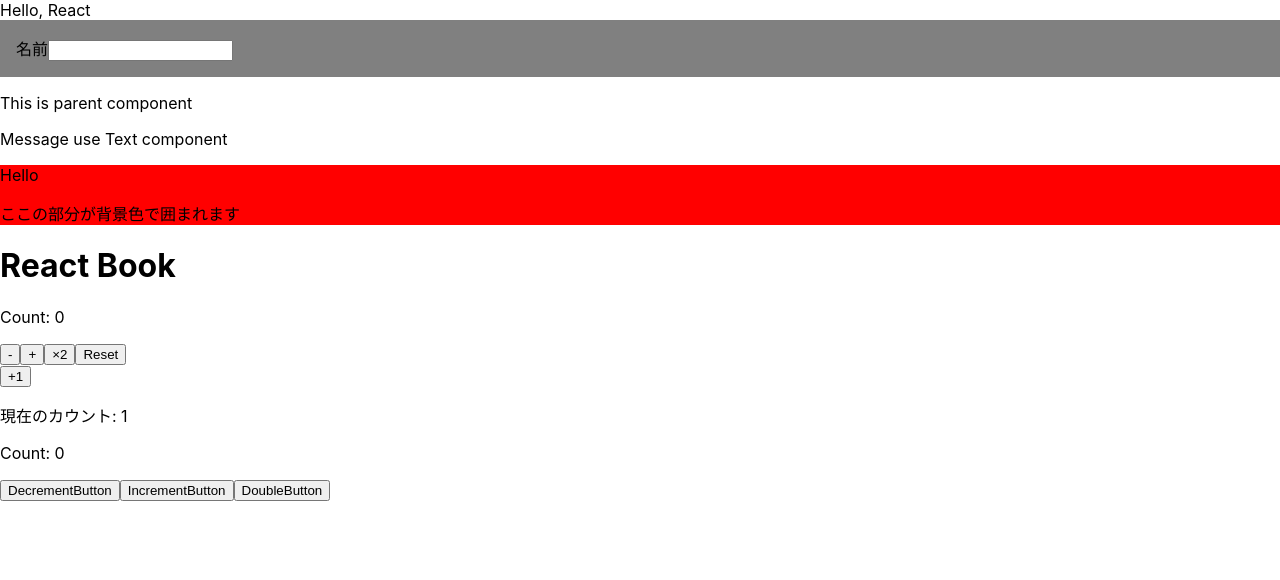
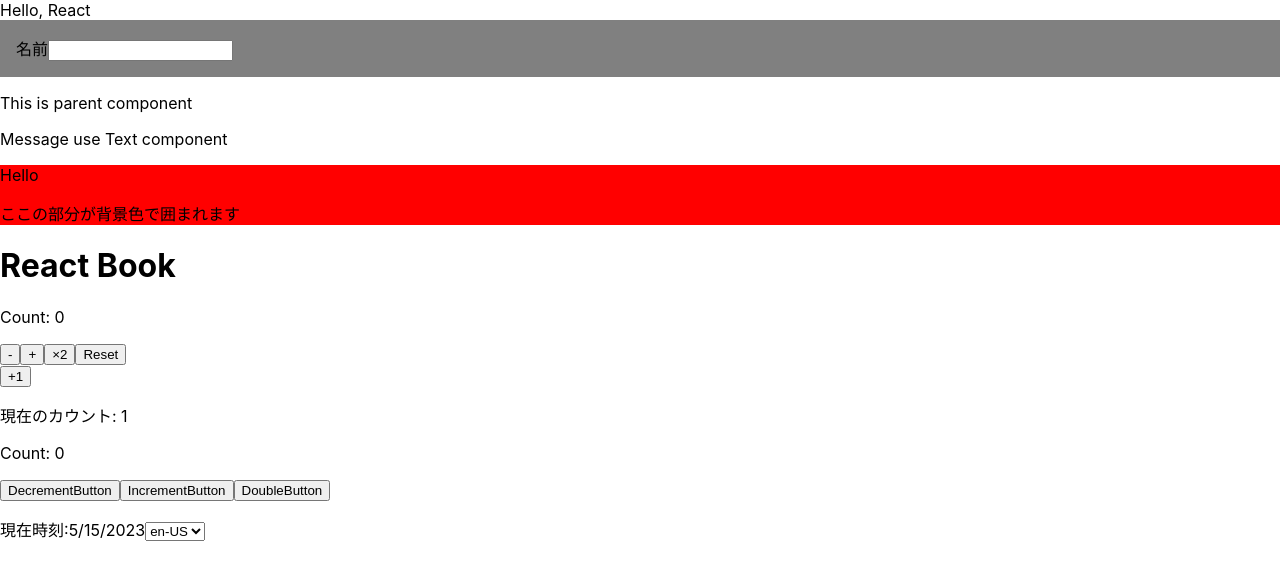
Before and after one commit to focta/typescript-react-next-books, a React (Create React App) app in the folder react-sample/: page / in a window 1280 px wide. Shown: the top 580 px of the page. Built offline with nearby package versions, Linux system fonts and the light colour scheme.

Commit message:
useEffectのサンプルを実装

```diff
--- /dev/null
+++ b/react-sample/src/components/Clock.tsx
@@ -0,0 +1,69 @@
+import React, { useEffect, useState } from "react";
+
+const UPDATE_CYCLE = 1000;
+
+const KEY_LOCALE = "KEY_LOCAL";
+
+enum Locale {
+  US = 'en-US',
+  JP = 'ja-JP',
+}
+
+const getLocaleFromString = (text: string) => {
+  switch (text) {
+    case Locale.US:
+      return Locale.US;
+    case Locale.JP:
+      return Locale.JP;
+    default:
+      return Locale.US;
+  }
+};
+
+export default function Clock() {
+  const [timestamp, setTimestamp] = useState(new Date());
+  const [locale, setLocale] = useState(Locale.US);
+
+  // 描画には関係のないタイマーの設定
+  // 初期描画時に初期値を設定できればよいので、第2引数にから配列を渡す
+  useEffect(() => {
+    {
+      const timer = setInterval(() => {
+        setTimestamp(new Date());
+      }, UPDATE_CYCLE);
+
+      return () => {
+        clearInterval(timer);
+      };
+    }
+  }, []);
+
+  // こちらも初期描画時にlocalStorageのlocaleの値を読み込む動作をしたいので、第2引数にから配列を渡す
+  useEffect(()=> {
+    const savedLocale = localStorage.getItem(KEY_LOCALE)
+    if (savedLocale !== null) {
+        setLocale(getLocaleFromString(savedLocale))
+    }
+  }, [])
+
+  // こちらはlocaleの変化に合わせてlocalStorageにlocaleの値を保存したいので、第2引数にlocaleを渡す
+  useEffect(() => {
+    localStorage.setItem(KEY_LOCALE, locale);
+  }, [locale]);
+
+  return (
+    <div>
+      <p>
+        <span id="current-time-label">現在時刻</span>
+        <span>:{timestamp.toLocaleDateString(locale)}</span>
+        <select
+          value={locale}
+          onChange={(e) => setLocale(getLocaleFromString(e.target.value))}
+        >
+            <option value="en-US">en-US</option>
+            <option value="ja-JP">ja-JP</option>
+        </select>
+      </p>
+    </div>
+  );
+}
--- a/react-sample/src/index.tsx
+++ b/react-sample/src/index.tsx
@@ -11,6 +11,7 @@
 import Counter from './components/ReduserSample';
 import MemoParent from './components/MemoSample';
 import MemoCallbackSample from './components/MemoCallbackSample';
+import Clock from './components/Clock';
 
 const root = ReactDOM.createRoot(
   document.getElementById('root') as HTMLElement
@@ -25,6 +26,7 @@
     <Counter initialValue={0}/>
     <MemoParent />
     <MemoCallbackSample />
+    <Clock />
   </React.StrictMode>
 );
 
```
